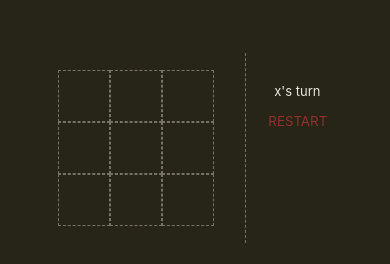
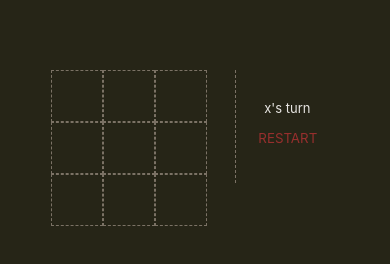
Before and after one commit to sethtara/javascript-apps, a plain HTML site: page tic tac toe/index.html in a window 390 px wide. Shown: the part 52-316 px from the top of the page. Drawn offline with Linux system fonts and the light colour scheme.

Commit message:
few ui changes

```diff
--- a/tic tac toe/assets/style.css
+++ b/tic tac toe/assets/style.css
@@ -23,9 +23,10 @@ body{
     justify-content: center;
 }
 .set{
-    margin-left: 50px;
+    margin:5%;
     width: 110px;
     padding: 5%;
+    height: 80px;
     border-left: 1px dashed #7b7265;
 }
 button{
@@ -62,7 +63,7 @@ button:active{
         width: 150px;
     }
     .set{
-        margin-left: 20px;
+
         font-size: 13px;
         width: 70px;
         padding: 5%;
```
